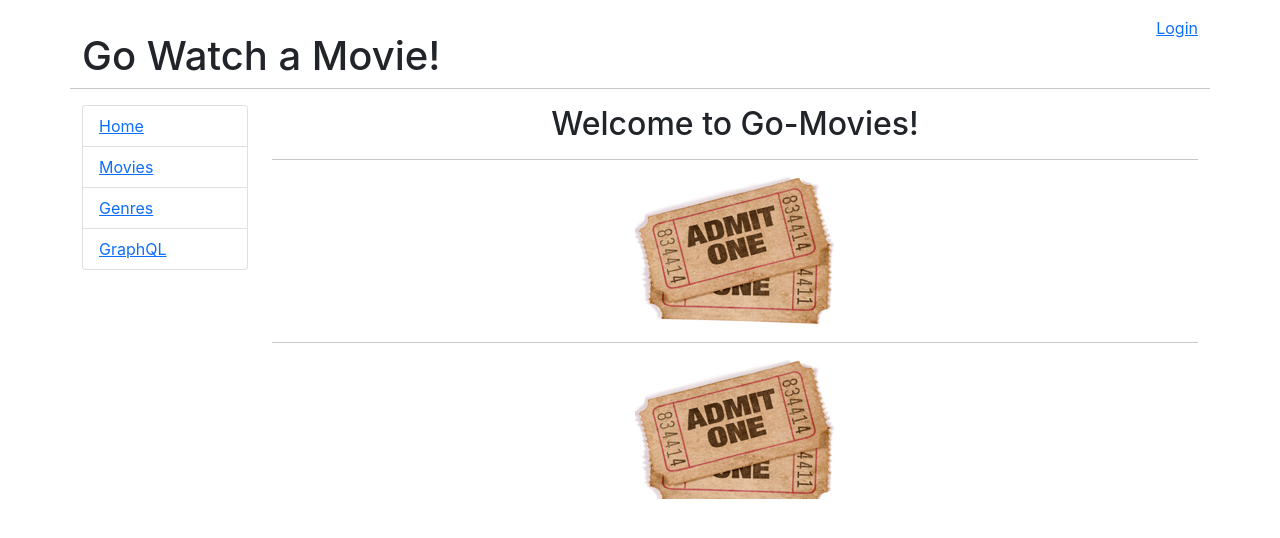
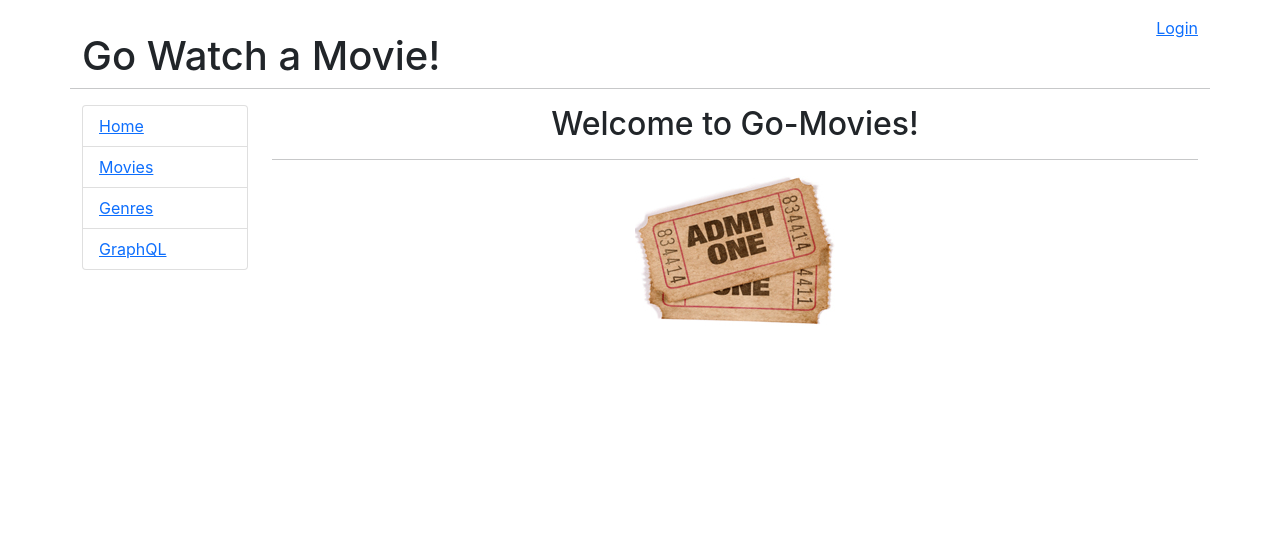
Before and after one commit to petrostrak/go-watch-a-movie, a React (Create React App) app: page / in a window 1280 px wide. Shown: the top 538 px of the page. Built offline with nearby package versions, Linux system fonts and the light colour scheme.

Commit message:
Clean homepage

```diff
--- a/src/components/Home.js
+++ b/src/components/Home.js
@@ -10,10 +10,6 @@ export default class Home extends Component {
                 <h2>Welcome to Go-Movies!</h2>
                 <hr />
                 <img src={Ticket} alt="movie ticket" />
-                <hr />
-                <div className="tickets">
-
-                </div>
             </div>
         );
     }
```
